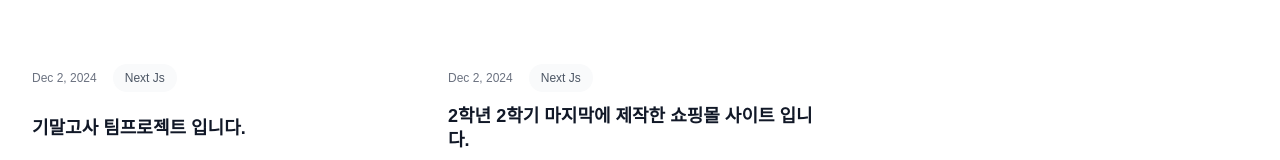
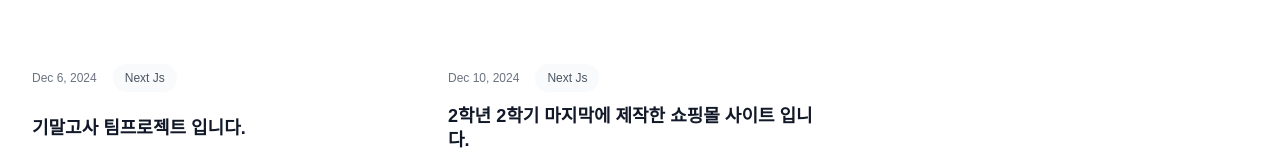
Before and after one commit to parkdaihee/far, a Next.js app: page /dashboard-client in a window 1280 px wide. Shown: the part 1385-1545 px from the top of the page. Built offline with nearby package versions, Linux system fonts and the light colour scheme; no server answers.

Commit message:
adsfdsafadf

```diff
--- a/app/dashboard-client/page.tsx
+++ b/app/dashboard-client/page.tsx
@@ -177,7 +177,7 @@ const posts = [
     title: '기말고사 팀프로젝트 입니다.',
     href: '#',
     description: '팀원들과 제작한 중고거래 플랫폼 사이트 입니다.',
-    date: 'Dec 2, 2024',
+    date: 'Dec 6, 2024',
     datetime: '2021-04-05',
     category: {
       title: 'Next Js',
@@ -197,16 +197,16 @@ const posts = [
     href: '#',
     description:
       '아마존에서 api를 가져오는게 신기 했고 많은 점들을 배웠습니다.',
-    date: 'Dec 2, 2024',
+    date: 'Dec 10, 2024',
     datetime: '2021-04-05',
     category: {
       title: 'Next Js',
-      href: 'https://crud-ohjyuku43-parkdaihees-projects.vercel.app/',
+      href: 'https://amazonemall-ibczrmx9o-parkdaihees-projects.vercel.app/',
     },
     author: {
       name: 'First Next Js Website',
       role: 'Next Js',
-      href: 'https://crud-ohjyuku43-parkdaihees-projects.vercel.app/',
+      href: 'https://amazonemall-ibczrmx9o-parkdaihees-projects.vercel.app/',
       imageUrl: '/6.png',
     },
   },
```
